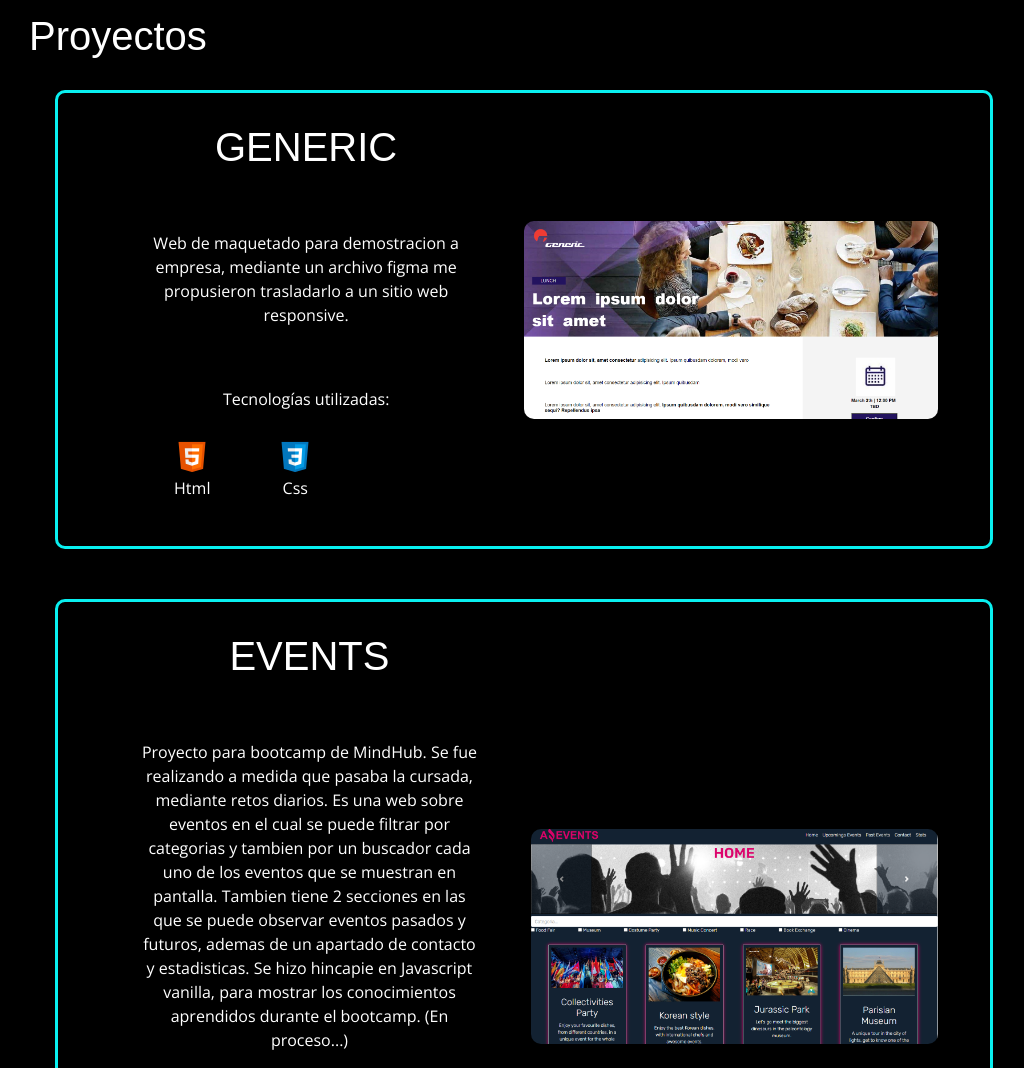
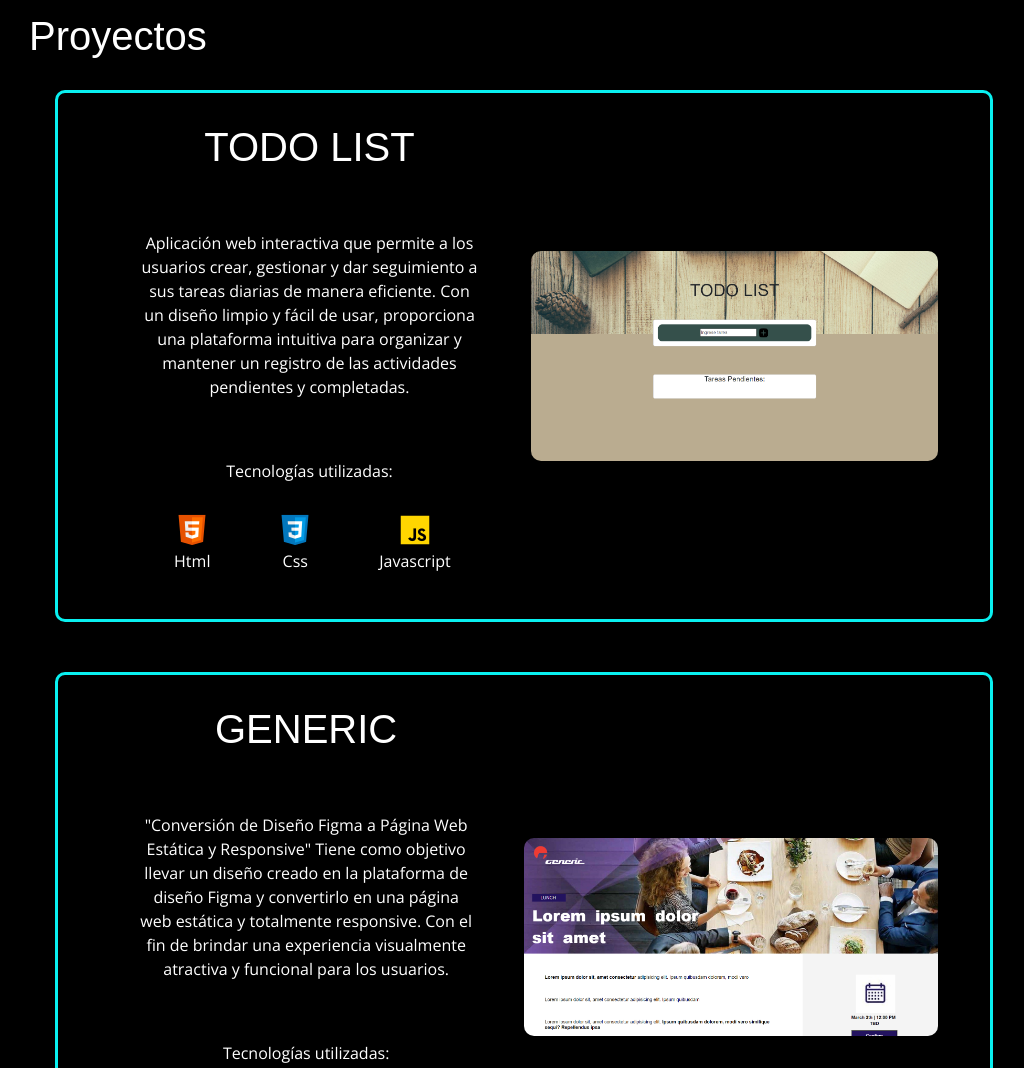
Before and after one commit to gonzatroncoso/Portfolio, a plain HTML site: page index.html in a window 1280 px wide. Shown: the part 1162-2230 px from the top of the page, without its empty margins (116-1140 px from the left). Drawn offline with nearby package versions, Linux system fonts and the light colour scheme; a web font is replaced by a local one.

Commit message:
se agrega nuevo proyecto

```diff
--- a/index.html
+++ b/index.html
@@ -127,7 +127,6 @@
                 <img class="hvr-float-shadow img-icono" src="./imagenes/icons8-sql-server-48.png" alt="icono de sql server">
                 <p>Sql Server</p>
             </div>
-
         </div>
         </div>
     </div>
@@ -139,10 +138,51 @@
 
     <div class="container-proyecto">
         <div class="texto-proyecto">
+            <h1 class="h1-proyecto">TODO LIST</h1>
+
+            <p class="explicacion-proyecto">
+                Aplicación web interactiva que permite a los usuarios crear, gestionar y dar seguimiento a sus tareas diarias de manera eficiente. Con un diseño limpio y fácil de usar, proporciona una plataforma intuitiva para organizar y mantener un registro de las actividades pendientes y completadas.
+            </p>
+
+            <p> Tecnologías utilizadas: </p>
+
+            <div class="icono-containerProyecto">
+                <div class="iconoProyecto">
+                    <img class="hvr-float-shadow" src="./imagenes/icons8-html-5-38.png" alt="icono-html">
+                    <p> Html </p>
+                </div>
+                <div class="iconoProyecto">
+                    <img class="hvr-float-shadow" src="./imagenes/icons8-css3-38.png"   alt="icono-css3">
+                    <p> Css </p>
+                </div>
+                <div class="iconoProyecto">
+                    <img class="hvr-float-shadow" src="./imagenes/icons8-javascript-38.png"   alt="icono-javascript">
+                    <p> Javascript </p>
+                </div>
+            </div>
+        </div>
+
+        <div class="containers">
+            <img src="./imagenes/img-todoList.png" alt="imagen web fullgym" class="image">
+            <div class="middle borde-enlace">
+              <a class="borde-enlace"  href="https://gonzatroncoso.github.io/proyecto_Naiades/" target="_blank">
+                <div class="text txt-boton">Demo</div>
+              </a>
+              <a href="https://github.com/gonzatroncoso/proyecto_Naiades" target="_blank">
+                <div class="text txt-boton">Repo</div>
+             </a>
+            </div>
+          </div>
+    </div>
+
+
+    <div class="container-proyecto">
+        <div class="texto-proyecto">
             <h1 class="h1-proyecto">GENERIC</h1>
 
             <p class="explicacion-proyecto">
-                Web de maquetado para demostracion a empresa, mediante un archivo figma me propusieron trasladarlo a un sitio web responsive.
+                "Conversión de Diseño Figma a Página Web Estática y Responsive"
+                 Tiene como objetivo llevar un diseño creado en la plataforma de diseño Figma y convertirlo en una página web estática y totalmente responsive. Con el fin de brindar una experiencia visualmente atractiva y funcional para los usuarios.
             </p>
 
             <p> Tecnologías utilizadas: </p>
@@ -177,7 +217,7 @@
         <div class="texto-proyecto">
             <h1 class="h1-proyecto">EVENTS</h1>
             <p class="explicacion-proyecto">
-                Proyecto para bootcamp de MindHub. Se fue realizando a medida que pasaba la cursada, mediante retos diarios. Es una web sobre eventos en el cual se puede filtrar por categorias y tambien por un buscador cada uno de los eventos que se muestran en pantalla. Tambien tiene 2 secciones en las que se puede observar eventos pasados y futuros, ademas de un apartado de contacto y estadisticas. Se hizo hincapie en Javascript vanilla, para mostrar los conocimientos aprendidos durante el bootcamp.  (En proceso...)
+                Proyecto para bootcamp de MindHub. Se fue realizando a medida que pasaba la cursada, mediante retos diarios. Es una web sobre eventos en el cual se puede filtrar por categorias y tambien por un buscador cada uno de los eventos que se muestran en pantalla. Tambien tiene 2 secciones en las que se puede observar eventos pasados y futuros, ademas de un apartado de contacto y estadisticas. Se hizo hincapie en Javascript vanilla, para mostrar los conocimientos aprendidos durante el bootcamp.
             </p>
 
             <p> Tecnologías utilizadas: </p>
@@ -193,7 +233,7 @@
                     <p> Css </p>
                 </div>
                 <div class="iconoProyecto">
-                    <img class="hvr-float-shadow" src="./imagenes/icons8-javascript-38.png"   alt="icono-sass">
+                    <img class="hvr-float-shadow" src="./imagenes/icons8-javascript-38.png"   alt="icono-javascript">
                     <p> Javascript </p>
                 </div>
             </div>
```
Also changed, not shown: imagenes/img-todoList.png (added).
